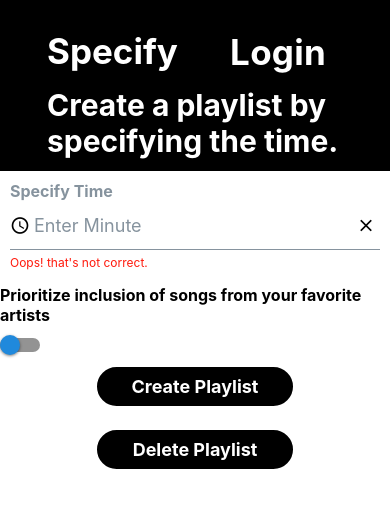
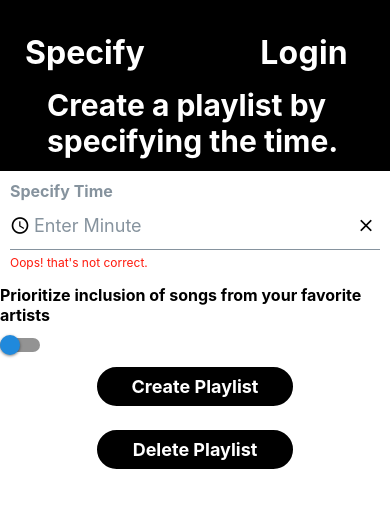
Before and after one commit to pp-develop/music-timer, a React Native app in the folder app/: screen / in a window 390 px wide. Shown: the top 508 px of the page. Built offline with nearby package versions, Linux system fonts and the light colour scheme; no server answers.

Commit message:
fix: css update

```diff
--- a/app/src/components/Parts/Description.tsx
+++ b/app/src/components/Parts/Description.tsx
@@ -15,7 +15,7 @@ export const Description = () => {
         paddingBottom: 12,
         paddingRight: 32,
         backgroundColor: "black",
-        maxWidth: 1280,
+        maxWidth: 1000,
         marginLeft: 'auto',
         marginRight: 'auto',
         width: '100%'
--- a/app/src/components/Parts/Header.tsx
+++ b/app/src/components/Parts/Header.tsx
@@ -14,18 +14,18 @@ export const Header = () => {
                 text: "Specify",
                 style: {
                     color: "white",
-                    fontSize: 35,
-                    fontWeight: "bold"
+                    fontSize: 32,
+                    fontWeight: "bold",
+                    marginTop: 'auto',
+                    marginBottom: 'auto',
                 },
             }}
             centerContainerStyle={{}}
             containerStyle={{
                 paddingTop: 30,
                 paddingBottom: 12,
-                paddingRight: 32,
-                paddingLeft: 32,
                 borderBottomWidth: 0,
-                maxWidth: 1280,
+                maxWidth: 1000,
                 marginLeft: 'auto',
                 marginRight: 'auto',
                 width: '100%'
--- a/app/src/features/auth/components/OAuthButton.tsx
+++ b/app/src/features/auth/components/OAuthButton.tsx
@@ -71,7 +71,7 @@ const styles = StyleSheet.create({
         backgroundColor: 'black',
     },
     text: {
-        fontSize: 35,
+        fontSize: 32,
         lineHeight: 21,
         fontWeight: 'bold',
         letterSpacing: 0.25,
--- a/app/src/features/createPlaylist/components/Form.tsx
+++ b/app/src/features/createPlaylist/components/Form.tsx
@@ -18,7 +18,7 @@ export const Form = () => {
                 }}
                 inputContainerStyle={{
                     backgroundColor: "white",
-                    maxWidth: 1280,
+                    maxWidth: 1000,
                     marginLeft: 'auto',
                     marginRight: 'auto',
                     width: '100%'
@@ -26,7 +26,7 @@ export const Form = () => {
                 errorMessage="Oops! that's not correct."
                 errorStyle={{
                     backgroundColor: "white",
-                    maxWidth: 1280,
+                    maxWidth: 1000,
                     marginLeft: 'auto',
                     marginRight: 'auto',
                     width: '100%'
@@ -37,7 +37,7 @@ export const Form = () => {
                 labelStyle={{
                     paddingTop: 10,
                     backgroundColor: "white",
-                    maxWidth: 1280,
+                    maxWidth: 1000,
                     marginLeft: 'auto',
                     marginRight: 'auto',
                     width: '100%'
--- a/app/src/features/createPlaylist/components/SwitchFavoriteArtists.tsx
+++ b/app/src/features/createPlaylist/components/SwitchFavoriteArtists.tsx
@@ -25,7 +25,7 @@ export const SwitchFavoriteArtists = (prop: any) => {
                 style={{
                     paddingTop: 10,
                     paddingBottom: 10,
-                    maxWidth: 1280,
+                    maxWidth: 1000,
                     marginLeft: 'auto',
                     marginRight: 'auto',
                     width: '100%'
@@ -45,7 +45,7 @@ export const SwitchFavoriteArtists = (prop: any) => {
 const styles = StyleSheet.create({
     view: {
         backgroundColor: "white",
-        maxWidth: 1280,
+        maxWidth: 1000,
         marginLeft: 'auto',
         marginRight: 'auto',
         width: '100%'
--- a/app/src/features/deletePlaylist/components/DeletePlaylistButton.tsx
+++ b/app/src/features/deletePlaylist/components/DeletePlaylistButton.tsx
@@ -35,7 +35,7 @@ export const DeletePlaylist = (props: any) => {
                     marginHorizontal: 50,
                     marginVertical: 10,
 
-                    maxWidth: 1280,
+                    maxWidth: 1000,
                     marginLeft: 'auto',
                     marginRight: 'auto',
                 }}
```
